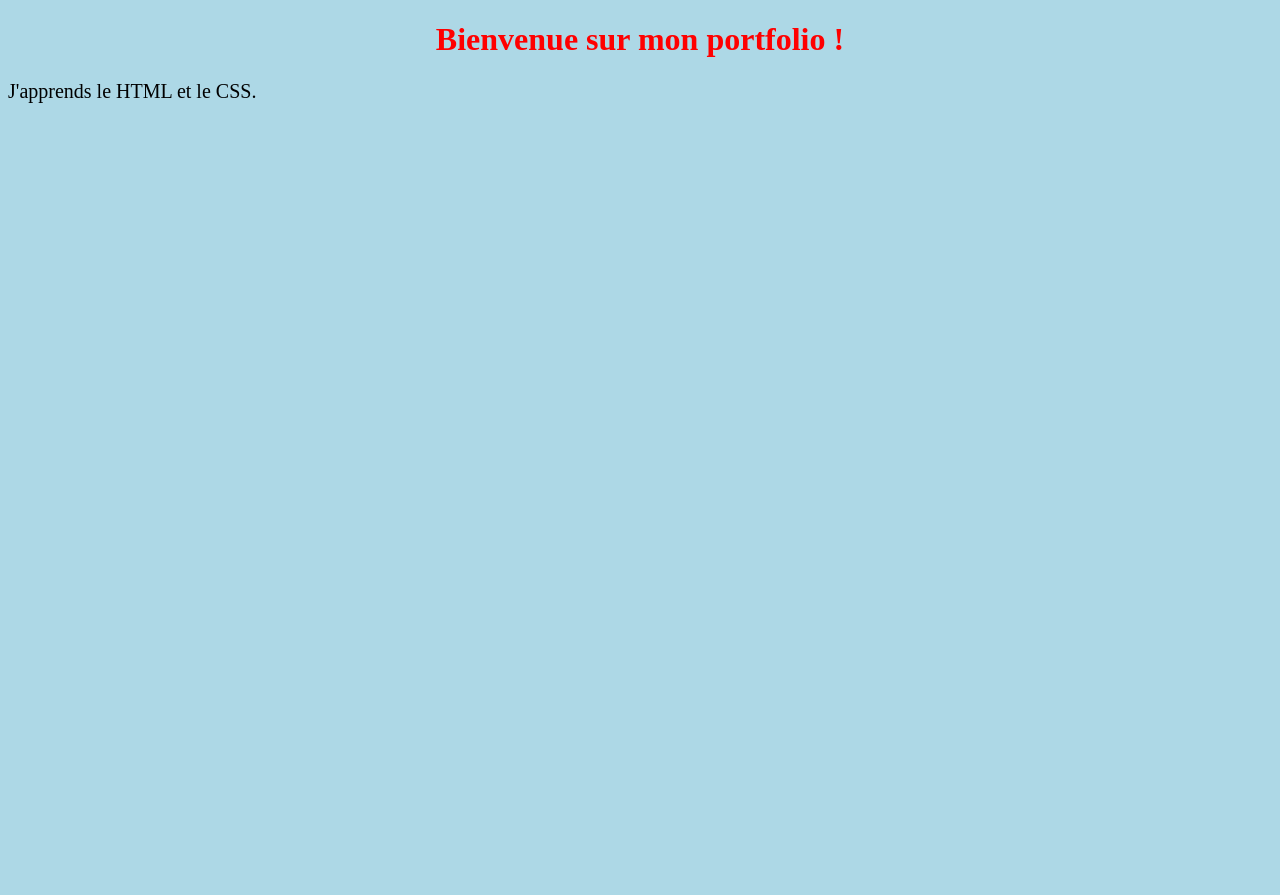
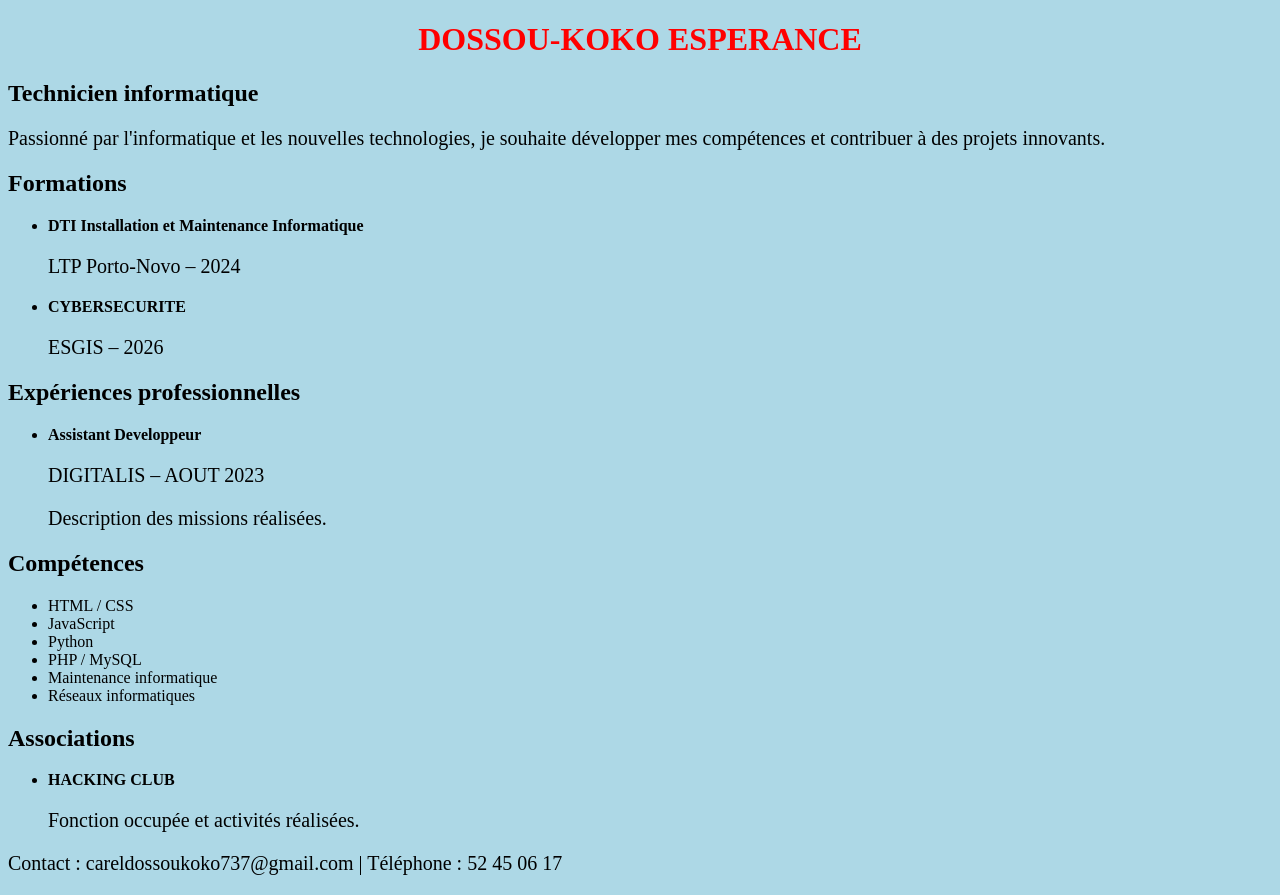
Before and after one commit to Espeleo/mon-cv, a plain HTML site: page index.html in a window 1280 px wide. Before the commit the page ends 800 px from the top, so only its background shows below. Drawn offline with Linux system fonts and the light colour scheme.

Commit message:
mise en place de la section titre

```diff
--- a/index.html
+++ b/index.html
@@ -1,13 +1,78 @@
 <!DOCTYPE html>
-<html lang="en">
+<html lang="fr">
 <head>
     <meta charset="UTF-8">
     <meta name="viewport" content="width=device-width, initial-scale=1.0">
     <title>Mon CV</title>
     <link rel="stylesheet" href="style.css">
 </head>
+
 <body>
-    <h1>Bienvenue sur mon portfolio !</h1>
-    <p>J'apprends le HTML et le CSS.</p>
+
+    <header>
+        <h1>DOSSOU-KOKO ESPERANCE</h1>
+        <h2>Technicien informatique</h2>
+        <p>
+            Passionné par l'informatique et les nouvelles technologies,
+            je souhaite développer mes compétences et contribuer
+            à des projets innovants.
+        </p>
+    </header>
+
+    <main>
+
+        <section>
+            <h2>Formations</h2>
+            <ul>
+                <li>
+                    <strong>DTI Installation et Maintenance Informatique</strong>
+                    <p>LTP Porto-Novo – 2024</p>
+                </li>
+                <li>
+                    <strong>CYBERSECURITE</strong>
+                    <p>ESGIS – 2026</p>
+                </li>
+            </ul>
+        </section>
+
+        <section>
+            <h2>Expériences professionnelles</h2>
+            <ul>
+                <li>
+                    <strong>Assistant Developpeur</strong>
+                    <p>DIGITALIS – AOUT 2023</p>
+                    <p>Description des missions réalisées.</p>
+                </li>
+            </ul>
+        </section>
+
+        <section>
+            <h2>Compétences</h2>
+            <ul>
+                <li>HTML / CSS</li>
+                <li>JavaScript</li>
+                <li>Python</li>
+                <li>PHP / MySQL</li>
+                <li>Maintenance informatique</li>
+                <li>Réseaux informatiques</li>
+            </ul>
+        </section>
+
+        <section>
+            <h2>Associations</h2>
+            <ul>
+                <li>
+                    <strong>HACKING CLUB</strong>
+                    <p>Fonction occupée et activités réalisées.</p>
+                </li>
+            </ul>
+        </section>
+
+    </main>
+
+    <footer>
+        <p>Contact : careldossoukoko737@gmail.com | Téléphone : 52 45 06 17</p>
+    </footer>
+
 </body>
 </html>
```
